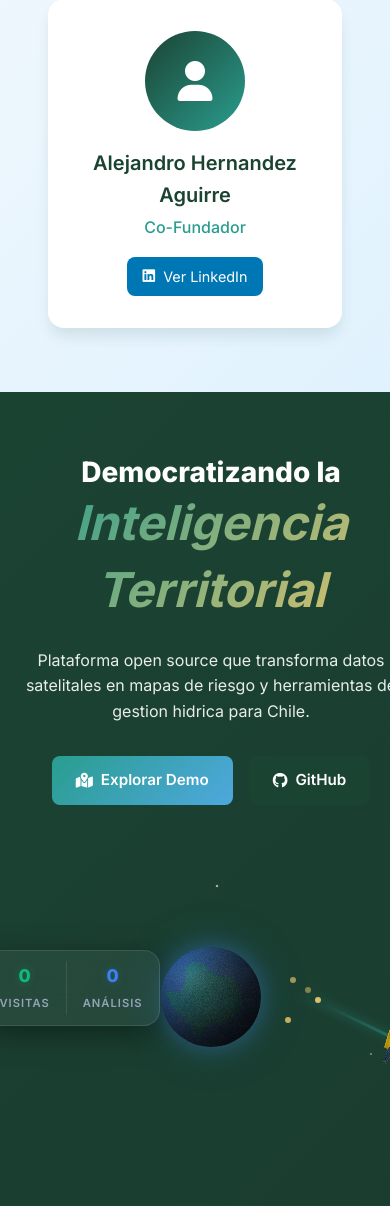
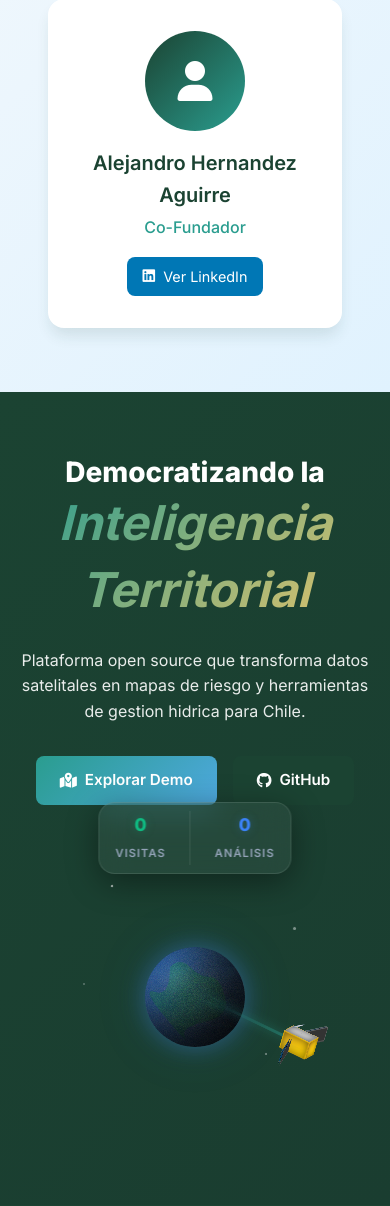
Before and after one commit to theChosen16/Demo_geofeedback, a Flask app: page / in a window 390 px wide. Shown: the part 2708-3914 px from the top of the page. Run offline with Flask 3, Linux system fonts and the light colour scheme; data that the repository does not hold is empty; some libraries are stand-ins or nearby versions.

Commit message:
fix: center mobile stats-widget and resolve GEE dashboard card overflow on narrow viewports

```diff
--- a/api/static/css/app.css
+++ b/api/static/css/app.css
@@ -446,6 +446,18 @@
       .card-light i { color: var(--secondary); }
       .card-light h3 { color: var(--primary); }
       .card-light p { color: var(--text-light); }
+      .dashboard-demo-card {
+          background: rgba(255, 255, 255, 0.05);
+          border-radius: 16px;
+          padding: 2rem;
+          border: 1px solid rgba(255, 255, 255, 0.1);
+      }
+      .dashboard-demo-grid {
+          display: grid;
+          grid-template-columns: repeat(4, 1fr);
+          gap: 1rem;
+          margin-bottom: 1.5rem;
+      }
       .demo-section {
           background: linear-gradient(180deg, var(--background) 0%, #e2e8f0 100%);
           padding: 6rem 2rem;
@@ -989,17 +1001,27 @@
               display: block;
           }
             #stats-widget {
-              position: static !important;
-              top: auto !important;
-              left: auto !important;
-              margin: 0 auto 1rem !important;
-              padding: 0.65rem 1rem !important;
-              gap: 1rem !important;
-              max-width: 100% !important;
+              position: absolute !important;
+              top: -35px !important;
+              left: 50% !important;
+              transform: translateX(-50%) !important;
+              margin: 0 !important;
+              padding: 0.5rem 1rem !important;
+              gap: 1.5rem !important;
+              width: max-content !important;
+              max-width: 90% !important;
+              z-index: 100 !important;
             }
             #stats-widget #stat-visits,
             #stats-widget #stat-analyses {
               font-size: 1.1rem !important;
+            }
+            .dashboard-demo-card {
+                padding: 1rem !important;
+            }
+            .dashboard-demo-grid {
+                grid-template-columns: repeat(2, 1fr) !important;
+                gap: 0.75rem !important;
             }
 
           .nav-links { display: none; }
--- a/api/templates/index.html
+++ b/api/templates/index.html
@@ -1216,22 +1216,8 @@
             Procesamos petabytes de datos satelitales en segundos utilizando la infraestructura en la nube de Google.
             Accede a capacidad de cómputo masiva sin gestionar servidores propios.
         </p>
-        <div
-          style="
-            background: rgba(255, 255, 255, 0.05);
-            border-radius: 16px;
-            padding: 2rem;
-            border: 1px solid rgba(255, 255, 255, 0.1);
-          "
-        >
-          <div
-            style="
-              display: grid;
-              grid-template-columns: repeat(4, 1fr);
-              gap: 1rem;
-              margin-bottom: 1.5rem;
-            "
-          >
+        <div class="dashboard-demo-card">
+          <div class="dashboard-demo-grid">
             <div
               style="
                 background: rgba(16, 185, 129, 0.2);
```
